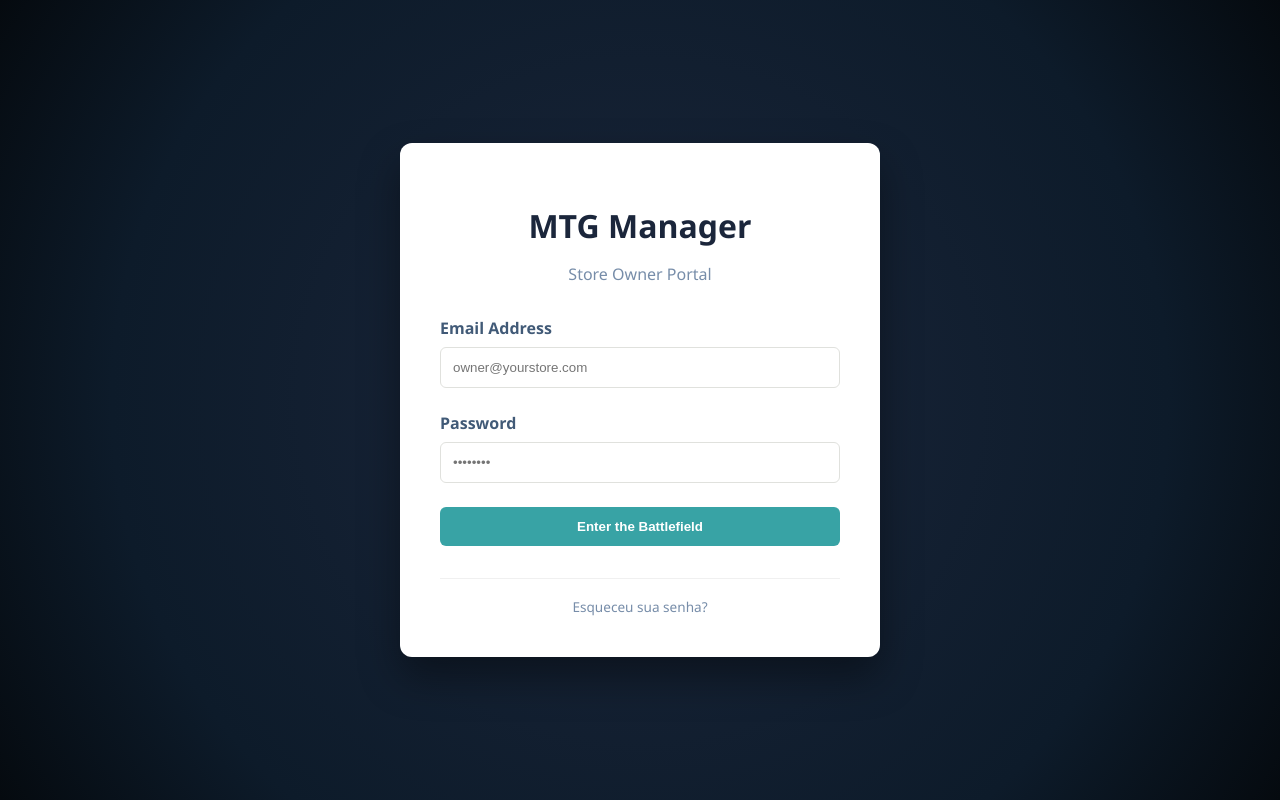
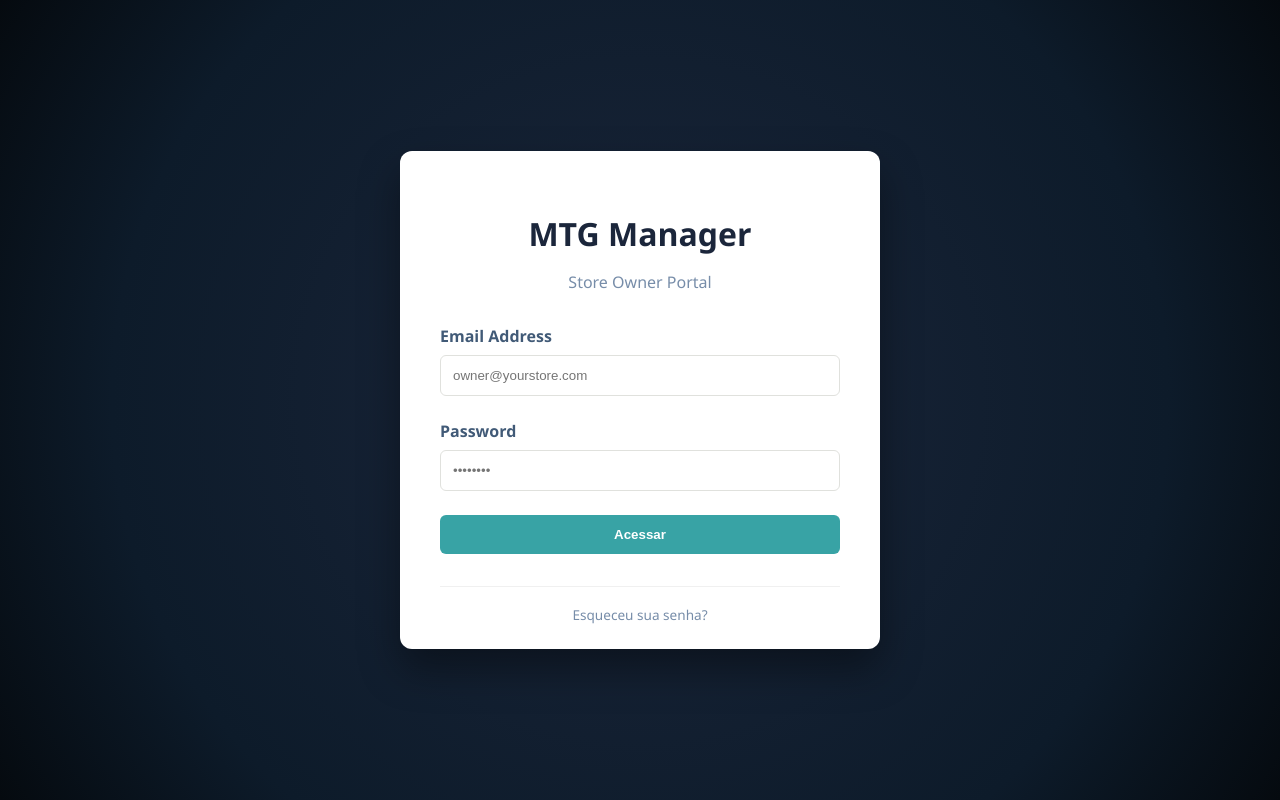
Before and after one commit to GJosetti/MTGManager, a React app in the folder frontend/: page /login in a window 1280 px wide. Built offline with nearby package versions, Linux system fonts and the light colour scheme; the HTML template or start-up script is replaced by a standard one.

Commit message:
arrumando redirecionamento para páginas

```diff
--- a/frontend/src/Components/LoginForm.jsx
+++ b/frontend/src/Components/LoginForm.jsx
@@ -1,21 +1,41 @@
 import React, { useState } from 'react';
 import InputField from './InputField';
+import axios from "axios";
+import {useNavigate} from "react-router-dom";
 
 const LoginForm = () => {
     const [email, setEmail] = useState('');
     const [password, setPassword] = useState('');
+    const navigate = useNavigate();
 
-    const handleSubmit = (e) => {
+    const handleSubmit = async (e) => {
         e.preventDefault();
 
-        // --- BACKEND INTEGRATION POINT ---
-        // Place your API call here (e.g., fetch or axios).
-        // Example:
-        // loginUser({ email, password })
-        //   .then(res => handleSuccess(res))
-        //   .catch(err => handleError(err));
+        const response = await axios.post(
+            "/api/auth/login",
+            {user: email, password},
+            {withCredentials: true}
+        );
 
-        console.log('Attempting login with:', { email, password });
+
+        const role = response.data.role;
+
+        if(role == 0)
+        {
+            navigate("/admin/home")
+        }
+        else if (role == 1)
+        {
+            navigate("/funcionario/home")
+        }
+        else if (role ==2)
+        {
+            navigate("/cliente/home")
+        }
+
+        console.log('Attempting login with:', {email, password});
+
+
     };
 
     return (
@@ -37,7 +57,7 @@ const LoginForm = () => {
             />
 
             <button type="submit" className="login-button">
-                Enter the Battlefield
+                Acessar
             </button>
         </form>
     );
--- a/frontend/src/Pages/Login.jsx
+++ b/frontend/src/Pages/Login.jsx
@@ -13,7 +13,6 @@ const LoginPage = () => {
 
                 <LoginForm />
 
-
                 <footer className="login-footer">
                     <a href="/forgot-password" title="Recuperar acesso" className="forgot-password-link">
                         Esqueceu sua senha?
--- a/frontend/src/Style/LoginStyle.css
+++ b/frontend/src/Style/LoginStyle.css
@@ -6,34 +6,32 @@
     align-items: center;
     min-height: 100vh;
 
-    /* Efeito de Iluminação:
-       Um gradiente radial que vai de um azul mais claro no centro
-       para o azul marinho profundo nas bordas */
+
     background: radial-gradient(
             circle at center,
-            #1b263b 0%,    /* Cor interna mais clara (foco de luz) */
-            #0d1b2a 70%,   /* Cor intermediária */
-            #050a0f 100%   /* Bordas quase pretas para dar contraste */
+            #1b263b 0%,
+            #0d1b2a 70%,
+            #050a0f 100%
     );
 
     font-family: 'Segoe UI', Tahoma, Geneva, Verdana, sans-serif;
 }
 
 .login-card {
-    background-color: #ffffff; /* Card branco para destacar do fundo escuro */
-    padding: 2.5rem;
+    background-color: #ffffff;
+    padding: 2.5rem 2.5rem 1.5rem 2.5rem;
     border-radius: 12px;
 
-    /* Sombra suave para o card não parecer "achatado" */
+
     box-shadow: 0 20px 40px rgba(0, 0, 0, 0.4);
 
     width: 100%;
     max-width: 400px;
     text-align: center;
-    z-index: 1; /* Garante que fique acima de qualquer efeito de fundo */
+    z-index: 1;
 }
 
-/* Restante dos estilos permanecem os mesmos */
+
 .login-header h1 {
     color: #1b263b;
     margin-bottom: 0.5rem;
@@ -79,12 +77,12 @@
 
 .login-button:hover {
     background-color: #22577a;
-    box-shadow: 0 0 15px rgba(56, 163, 165, 0.4); /* Glow no botão ao passar o mouse */
+    box-shadow: 0 0 15px rgba(56, 163, 165, 0.4);
 }
 
 .login-footer {
     margin-top: 2rem;
-    border-top: 1px solid #f0f0f0; /* Uma linha bem sutil para separar */
+    border-top: 1px solid #f0f0f0;
     padding-top: 1rem;
 }
 
@@ -98,11 +96,11 @@
 }
 
 .forgot-password-link:hover {
-    color: #38a3a5; /* Muda para a cor principal do tema */
-    transform: translateY(-1px); /* Pequeno salto para indicar interatividade */
+    color: #38a3a5;
+    transform: translateY(-1px);
 }
 
-/* Opcional: Estilo se você quiser que pareça um botãozinho discreto */
+
 .forgot-password-link:active {
     transform: translateY(0);
 }
```
Also changed, not shown: 1 other file (tests, documents, lock files or other folders).
